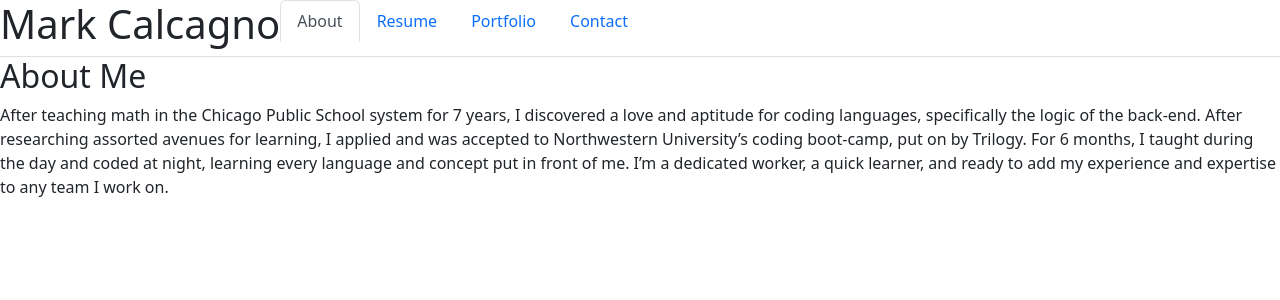
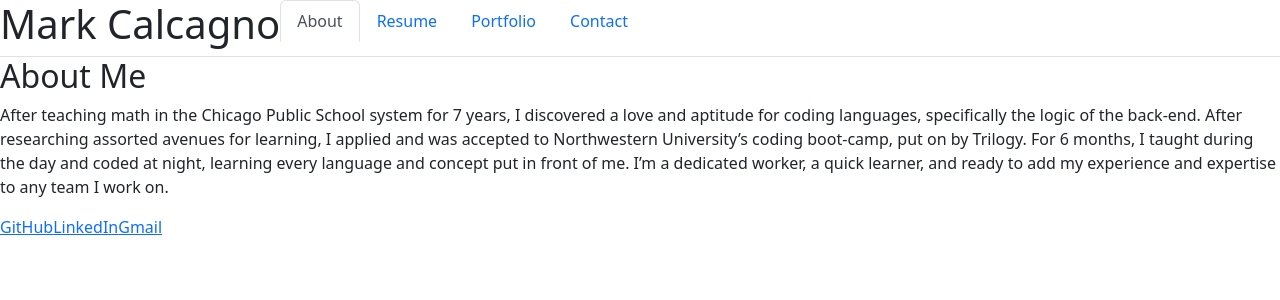
Before and after one commit to mcalcagno47/react-portfolio, a React (Create React App) app: page / in a window 1280 px wide. Shown: the top 300 px of the page. Built offline with nearby package versions, Linux system fonts and the light colour scheme.

Commit message:
footer and header are done. styling now!

```diff
--- a/src/App.js
+++ b/src/App.js
@@ -1,6 +1,14 @@
 import React from "react";
 import Header from "./components/Header";
+import Footer from "./components/Footer"
 
-const App = () => <Header />;
+function App() {
+    return (
+        <div>
+            <Header />
+            <Footer />
+        </div>
+    );
+};
 
 export default App;
--- a/src/components/Footer.js
+++ b/src/components/Footer.js
@@ -0,0 +1,17 @@
+import React from 'react';
+
+function Footer() {
+    return (
+        <footer className="footer">
+            <div className="footerContent">
+                <p>
+                    <a href="https://github.com/mcalcagno47">GitHub</a>
+                    <a href="https://www.linkedin.com/in/mark-calcagno-b96214a2/">LinkedIn</a>
+                    <a href="mailto:mcalcagn@gmail.com">Gmail</a>
+                </p>
+            </div>
+        </footer>
+    );
+};
+
+export default Footer;
--- a/src/components/Header.js
+++ b/src/components/Header.js
@@ -4,6 +4,8 @@ import Resume from './pages/Resume';
 import About from './pages/About';
 import Portfolio from './pages/Portfolio';
 import Contact from './pages/Contact';
+import backgroundImage from "../assets/images/stargazers.jpg"
+
 
 function Header() {
   const [currentPage, setCurrentPage] = useState('About');
--- a/src/components/NavTabs.js
+++ b/src/components/NavTabs.js
@@ -1,5 +1,4 @@
 import React from 'react';
-import backgroundImage from "../assets/images/stargazers.jpg"
 
 // Here we are using object destructuring assignment to pluck off our variables from the props object
 // We assign them to their own variable names
```
